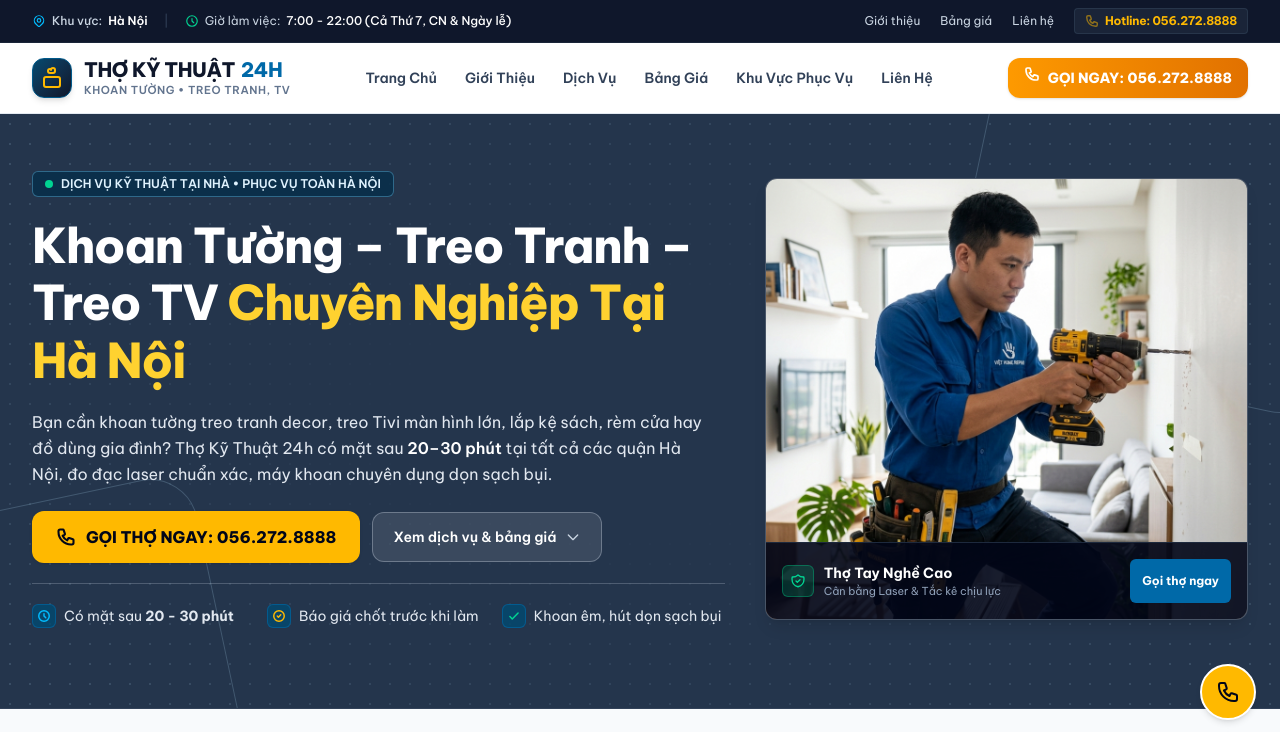
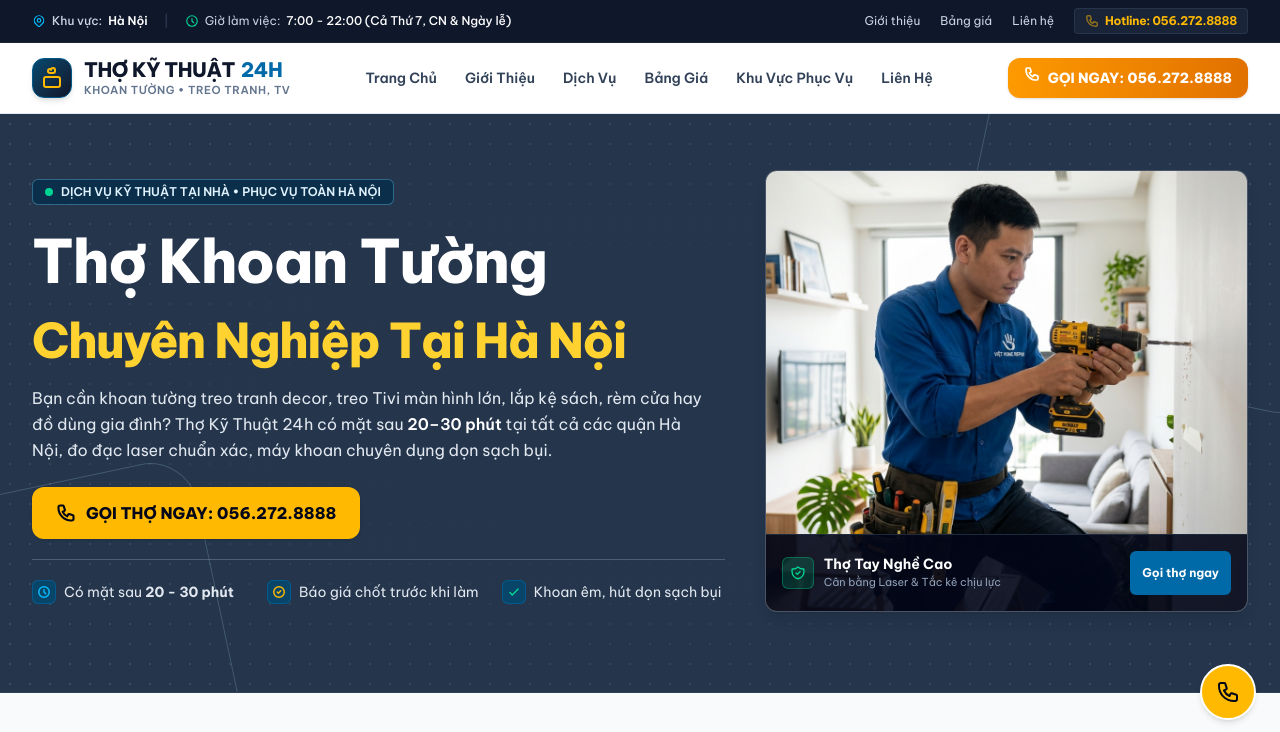
Before and after one commit to huongni2201/tho-ky-thuat-24h, a Next.js app: page / in a window 1280 px wide. Shown: the top 732 px of the page. Built offline with nearby package versions, Linux system fonts and the light colour scheme.

Commit message:
feat: refine hero headline

```diff
--- a/src/app/layout.tsx
+++ b/src/app/layout.tsx
@@ -14,7 +14,7 @@ const beVietnamPro = Be_Vietnam_Pro({
 
 export const metadata: Metadata = {
   title: {
-    default: "Khoan Tường Treo Tranh - Treo Tivi Tại Hà Nội | Thợ Kỹ Thuật 24h",
+    default: "Thợ Khoan Tường Treo Tranh - Treo Tivi Tại Hà Nội | Thợ Kỹ Thuật 24h",
     template: "%s | Thợ Kỹ Thuật 24h",
   },
   description:
--- a/src/components/sections/HeroSection.tsx
+++ b/src/components/sections/HeroSection.tsx
@@ -22,8 +22,9 @@ export default function HeroSection() {
             </div>
 
             {/* Main H1 SEO Title */}
-            <h1 className="text-2xl sm:text-4xl lg:text-5xl font-extrabold text-white tracking-tight leading-[1.2]">
-              Khoan Tường – Treo Tranh – Treo TV <span className="text-amber-300">Chuyên Nghiệp Tại Hà Nội</span>
+            <h1 className="text-2xl sm:text-4xl lg:text-6xl font-extrabold text-white tracking-tight leading-[1.2]">
+              Thợ Khoan Tường
+              <span className="mt-5 block text-amber-300 lg:text-5xl">Chuyên Nghiệp Tại Hà Nội</span>
             </h1>
 
             {/* Supporting Paragraph */}
@@ -41,16 +42,6 @@ export default function HeroSection() {
                   <path strokeLinecap="round" strokeLinejoin="round" strokeWidth={2.5} d="M3 5a2 2 0 012-2h3.28a1 1 0 01.948.684l1.498 4.493a1 1 0 01-.502 1.21l-2.257 1.13a11.042 11.042 0 005.516 5.516l1.13-2.257a1.01 1.01 0 011.21-.502l4.493 1.498a1 1 0 01.684.949V19a2 2 0 01-2 2h-1C9.716 21 3 14.284 3 6V5z" />
                 </svg>
                 <span>GỌI THỢ NGAY: {SITE_CONFIG.phoneDisplay}</span>
-              </a>
-
-              <a
-                href="#dich-vu"
-                className="inline-flex items-center justify-center gap-2 rounded-xl border border-slate-300/35 bg-white/10 px-5 py-3.5 text-sm font-semibold text-white transition-colors hover:bg-white/20"
-              >
-                <span>Xem dịch vụ & bảng giá</span>
-                <svg aria-hidden="true" className="size-4 text-slate-300" fill="none" viewBox="0 0 24 24" stroke="currentColor">
-                  <path strokeLinecap="round" strokeLinejoin="round" strokeWidth={2} d="M19 9l-7 7-7-7" />
-                </svg>
               </a>
             </div>
 
```
